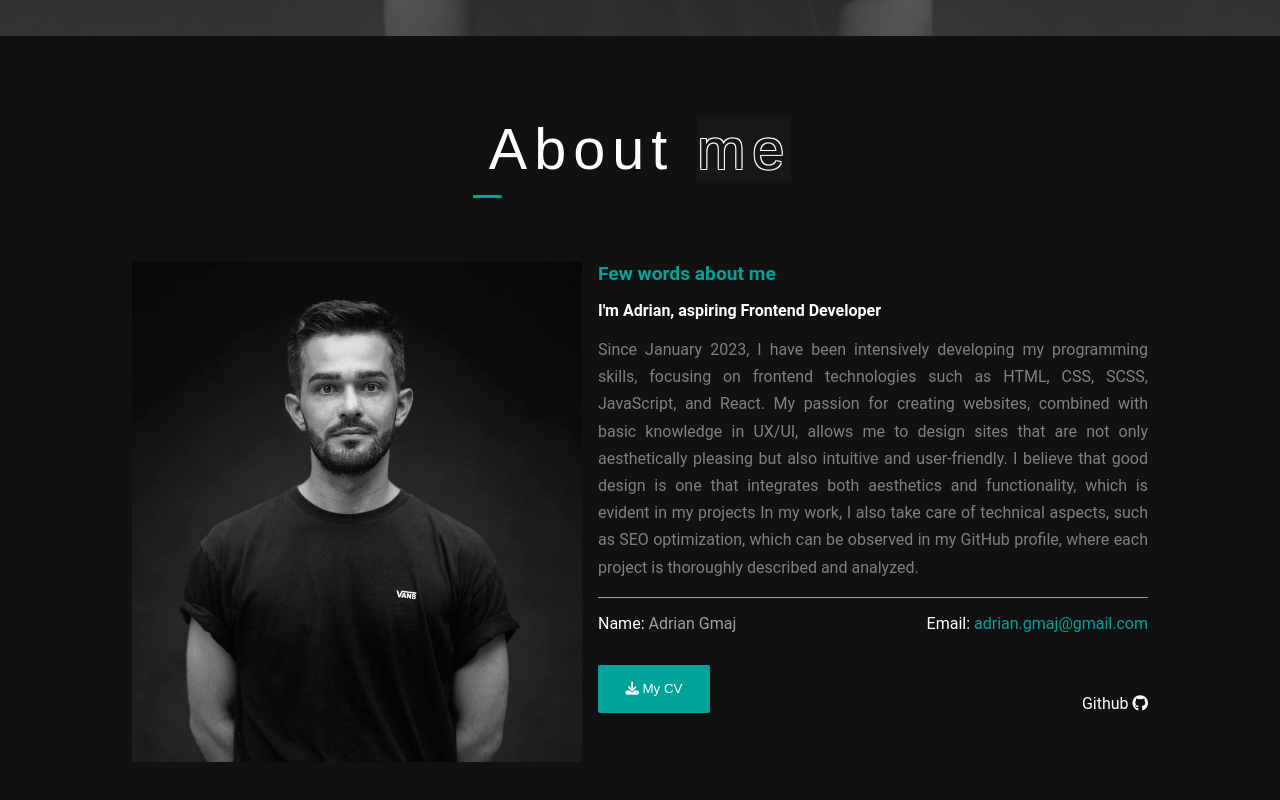
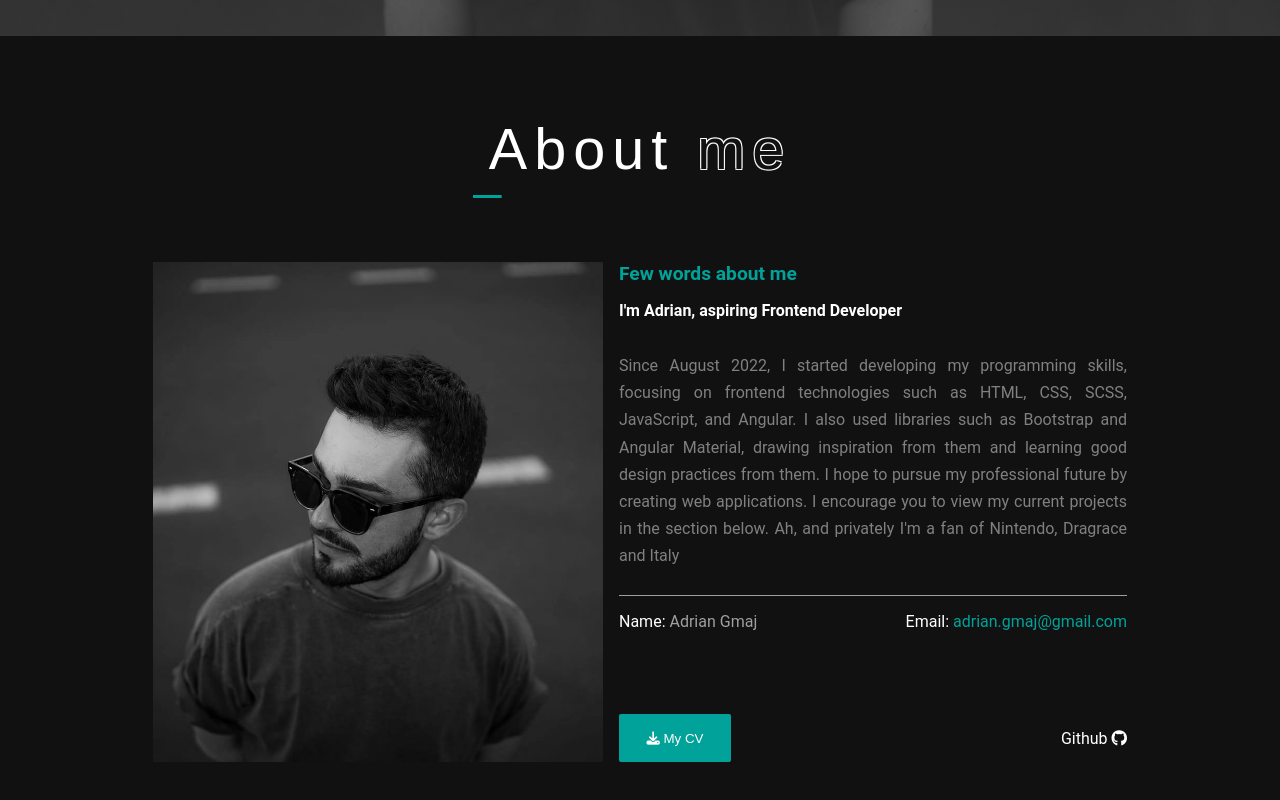
Before and after one commit to AdrianGmaj/Portfolio, an Angular app: page / in a window 1280 px wide. Shown: the part 764-1564 px from the top of the page. Built offline with nearby package versions, Linux system fonts and the light colour scheme; a web font is replaced by a local one.

Commit message:
last touches

```diff
--- a/src/app/home/home/about-me/about-me.component.html
+++ b/src/app/home/home/about-me/about-me.component.html
@@ -2,18 +2,19 @@
   <h3>About <span> me</span> </h3>
   <div class="about-me_container">
     <div class="about-me_container-img">
-      <img src="/assets/showcase/adrianbw.jpg" alt="">
+      <img src="/assets/adrian2.jpg" alt="">
     </div>
     <div class="about-me_container-text">
       <h4 class="header1">Few words about me</h4>
       <h4 class="header2"> I'm Adrian, aspiring Frontend Developer</h4>
       <p class="para">
-        Since January 2023, I have been intensively developing my programming skills, focusing on frontend technologies
-        such as HTML, CSS, SCSS, JavaScript, and React. My passion for creating websites, combined with basic knowledge
-        in UX/UI, allows me to design sites that are not only aesthetically pleasing but also intuitive and
-        user-friendly. I believe that good design is one that integrates both aesthetics and functionality, which is
-        evident in my projects In my work, I also take care of technical aspects, such as SEO optimization, which can be
-        observed in my GitHub profile, where each project is thoroughly described and analyzed.
+        Since August 2022, I started developing my programming skills, focusing on frontend technologies
+        such as HTML, CSS, SCSS, JavaScript, and Angular.
+        I also used libraries such as Bootstrap and Angular Material, drawing inspiration from them and learning good
+        design practices from them.
+
+        I hope to pursue my professional future by creating web applications. I encourage you to view my current
+        projects in the section below. Ah, and privately I'm a fan of Nintendo, Dragrace and Italy
       </p>
       <div class="contact">
         <p>Name: <span class="name">Adrian Gmaj</span></p>
--- a/src/app/home/home/about-me/about-me.component.scss
+++ b/src/app/home/home/about-me/about-me.component.scss
@@ -8,7 +8,8 @@
     align-items: center;
     justify-content: center;
     padding: 8vh 0 8vh 0;
-    a{
+
+    a {
         text-decoration: none;
     }
 
@@ -27,8 +28,9 @@
         letter-spacing: 7px;
 
         span {
-            color: #181716;
-            background-color: #181716;
+            color: #111111;
+            background-color: #111111;
+            ;
             text-shadow: -1px -1px 0 #ffffff, 1px -1px 0 #ffffff, -1px 1px 0 #f0eded, 1px 1px 0 #ffffff;
         }
     }
@@ -73,6 +75,9 @@
         gap: 2vh;
         max-width: 100rem;
 
+        img {
+            filter: grayscale(100%);
+        }
 
         &-img img {
             width: 100%;
@@ -83,15 +88,18 @@
 
 
 
+
         }
 
         &-text {
             display: flex;
             flex-direction: column;
+            position: relative;
             gap: 2vh;
-            width: 70%;
+            width: 50%;
             max-width: 550px;
             height: 500px;
+
 
             .header1 {
 
@@ -106,12 +114,15 @@
             }
 
             .para {
+
+                font-size: 1rem;
                 color: grey;
                 border-bottom: 1px solid #9f9f9f;
                 line-height: 1.7;
                 padding-bottom: 1rem;
                 text-align: justify;
                 text-justify: inter-word;
+                padding: 2vh 0 2vw 0;
 
             }
 
@@ -120,6 +131,7 @@
                 flex-direction: row;
                 justify-content: space-between;
                 flex-wrap: wrap;
+
 
                 p {
                     color: white;
@@ -136,11 +148,17 @@
             }
 
             .cv {
+                position: absolute;
+                width: 100%;
+                bottom: 0%;
+
                 display: flex;
-                flex-direction: row;
                 justify-content: space-between;
-                padding: 2vh 0 2vh 0;
-                align-items: flex-end;
+
+
+
+                align-items: center;
+                flex-wrap: wrap;
 
                 button {
                     border: none;
@@ -160,6 +178,7 @@
                 }
 
                 .github {
+                    align-self: flex-end;
                     color: white;
                     align-self: flex-end;
                     transition: 1s ease-in-out all;
@@ -176,18 +195,34 @@
 
 @media screen and (max-width: 800px) {
     .about-me_container-img {
+        border: 3px solid #01a299;
 
         img {
             width: 100%;
             height: 300px;
             align-self: center;
             justify-self: center;
-            border: 3px solid #01a299;
+
         }
 
     }
-    .about-me_container-text{
+
+    .about-me_container-text {
         height: min-content;
         padding: 0;
+
+        .cv {
+
+            gap: 2vh;
+            align-items: center;
+            justify-content: center;
+
+            button {
+                width: 12rem;
+            }
+
+            .github {}
+        }
     }
+
 }
```
Also changed, not shown: src/assets/adrian2.jpg (added).
